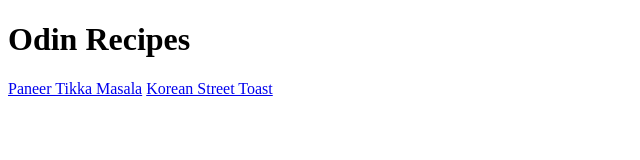
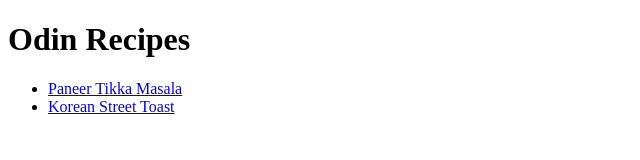
Before and after one commit to kowhlwa/odin-recipes, a plain HTML site: page index.html in a window 1280 px wide. Shown: the whole page, without its empty margins (0-640 px from the left). Drawn offline with Linux system fonts and the light colour scheme.

Commit message:
Changed index.html Odin Recipes listing to unordered list.
Without the unordered list, the links are just side-by-side and is aestheticallly displeasing.

```diff
--- a/index.html
+++ b/index.html
@@ -7,7 +7,9 @@
 
 <body>
     <h1>Odin Recipes</h1>
-    <a href = "recipes/paneer.html">Paneer Tikka Masala</a>
-    <a href = "recipes/street-toast.html">Korean Street Toast</la>
+    <ul>
+        <li><a href = "recipes/paneer.html">Paneer Tikka Masala</a></li>
+        <li><a href = "recipes/street-toast.html">Korean Street Toast</la></li>
+    </ul>
 </body>
 </html>
```
